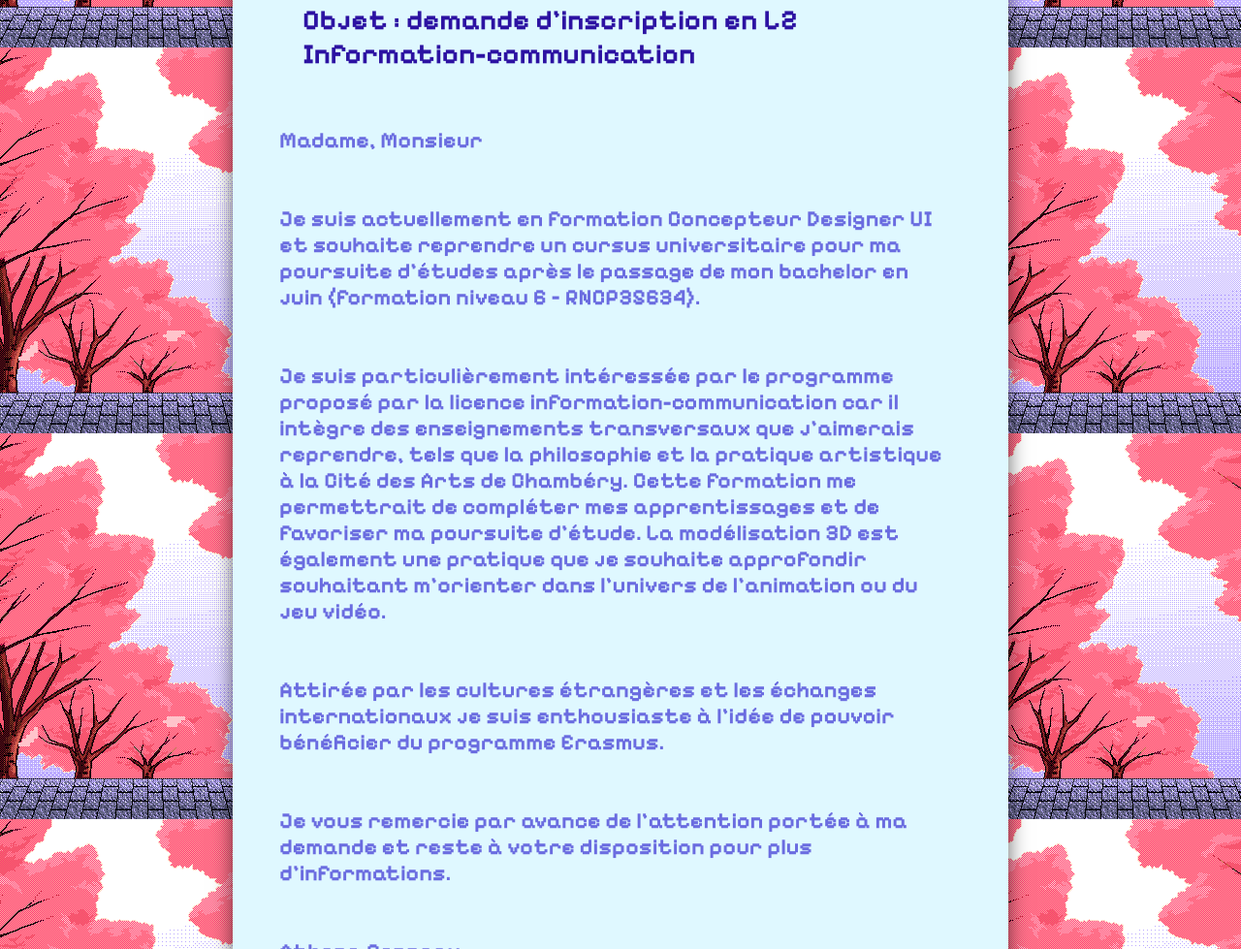
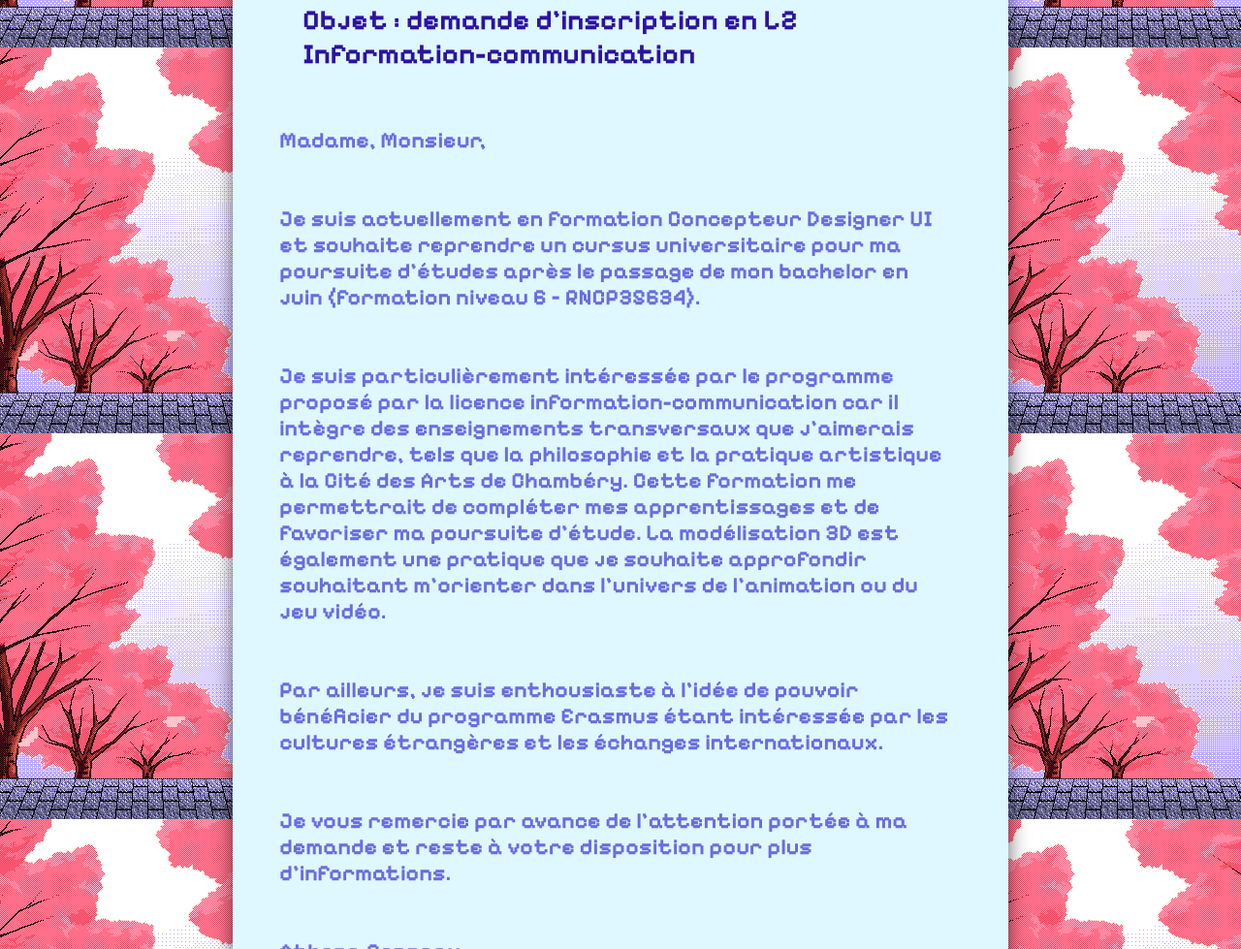
Before and after one commit to abonneauu/lettre-de-motivation-univ-smb, a plain HTML site: page index.html in a window 1280 px wide. Shown: the part 349-1328 px from the top of the page at 97% size. Drawn offline with Linux system fonts and the light colour scheme.

Commit message:
Update index.html

```diff
--- a/index.html
+++ b/index.html
@@ -41,13 +41,13 @@
        </div>
 
        <div class="text">
-      <p>Madame, Monsieur</p>
+      <p>Madame, Monsieur,</p>
       <br></br>
       <p>Je suis actuellement en formation Concepteur Designer UI et souhaite reprendre un cursus universitaire pour ma poursuite d’études après le passage de mon bachelor en juin (formation niveau 6 – RNCP35634).</p>
 <br></br>
 <p>Je suis particulièrement intéressée par le programme proposé par la licence information-communication car il intègre des enseignements transversaux que j’aimerais reprendre, tels que la philosophie et la pratique artistique à la Cité des Arts de Chambéry. Cette formation me permettrait de compléter mes apprentissages et de favoriser ma poursuite d’étude.  La modélisation 3D est également une pratique que je souhaite approfondir souhaitant m’orienter dans l’univers de l’animation ou du jeu vidéo.</p>
 <br></br>
-<p>Attirée par les cultures étrangères et les échanges internationaux je suis enthousiaste à l’idée de pouvoir bénéficier du programme Erasmus.</p>
+<p>Par ailleurs, je suis enthousiaste à l’idée de pouvoir bénéficier du programme Erasmus étant intéressée par les cultures étrangères et les échanges internationaux.</p>
 <br></br>
 <p>Je vous remercie par avance de l’attention portée à ma demande et reste à votre disposition pour plus d’informations.</p>
 <br></br>
```
